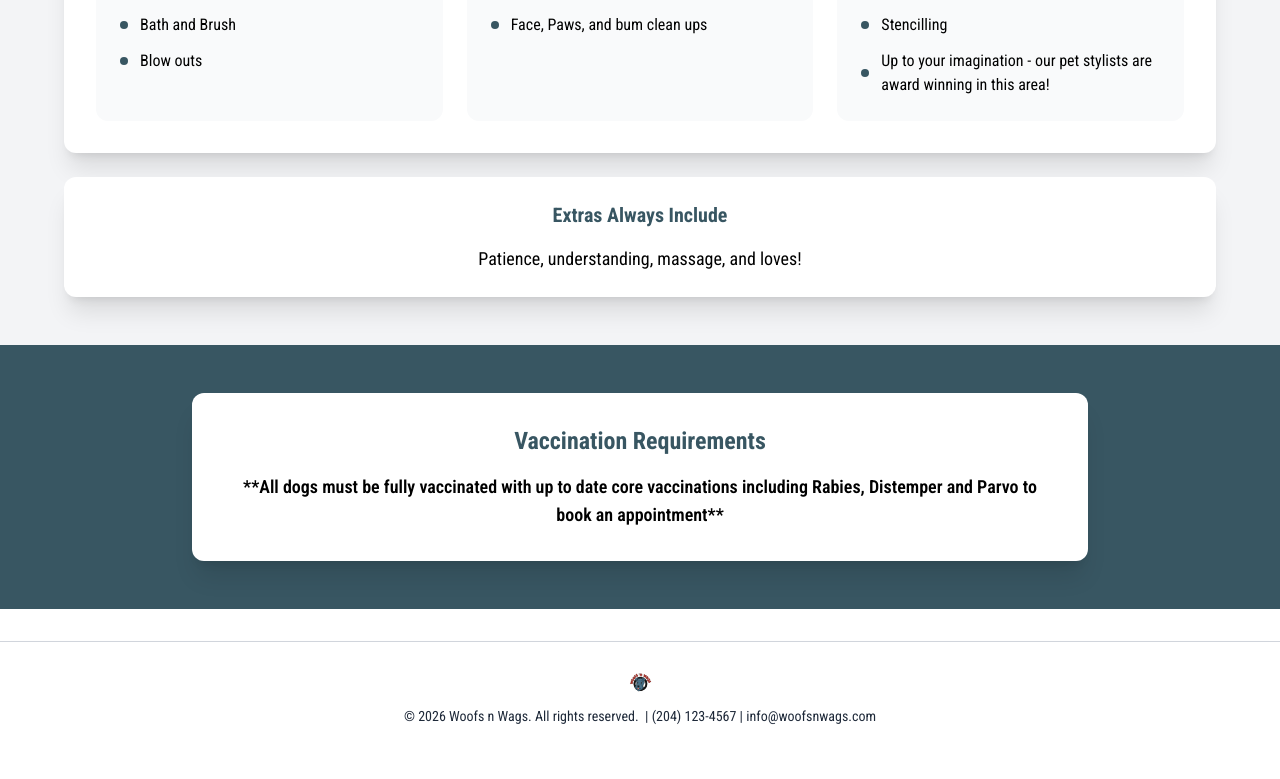
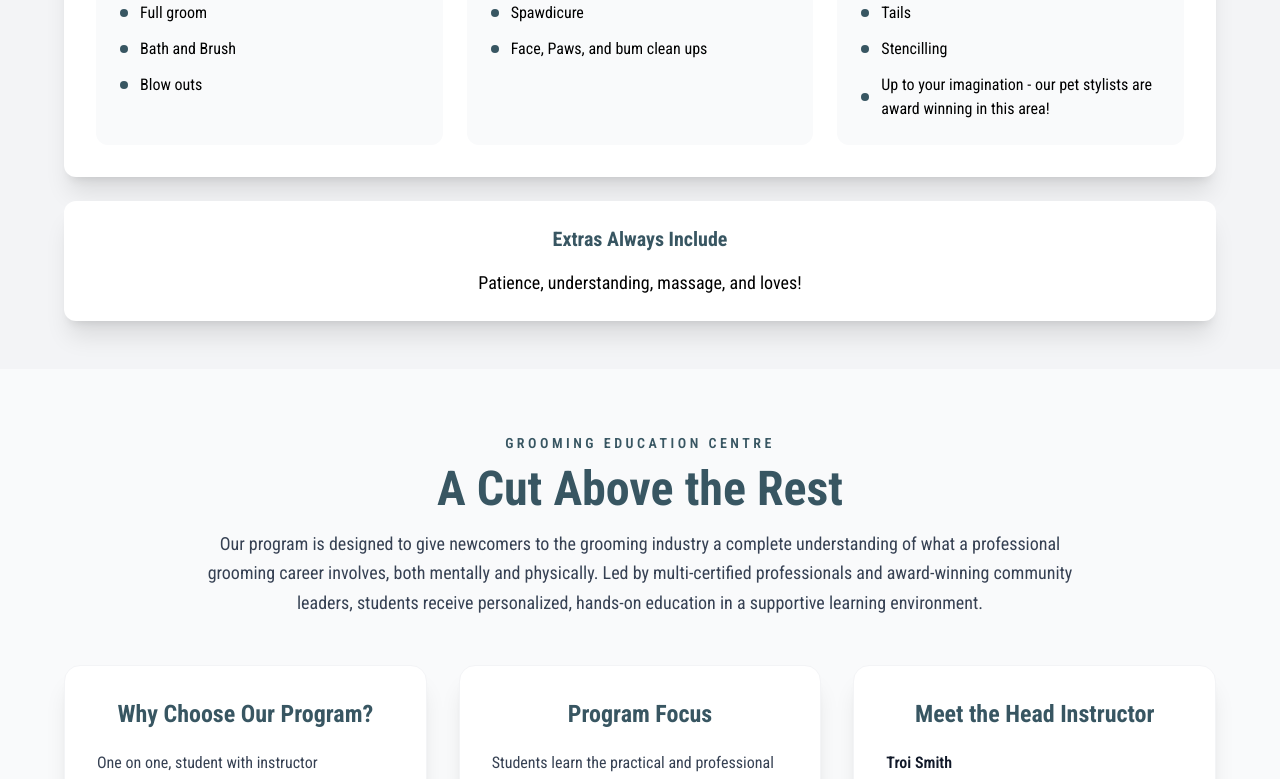
Before and after one commit to matthew-sawatzky/woofs-n-wags, a React (Vite) app: page /grooming in a window 1280 px wide. Shown: the part 2000-2779 px from the top of the page. Before the commit the page ends 2750 px from the top, so only its background shows below. Built offline with nearby package versions, Linux system fonts and the light colour scheme.

Commit message:
grooming education center

```diff
--- a/src/pages/Grooming.tsx
+++ b/src/pages/Grooming.tsx
@@ -23,6 +23,19 @@ function Grooming() {
               </h1>
 
               <div className="flex gap-4">
+                <button
+                  onClick={() => {
+                    const element = document.getElementById("education-centre");
+                    element?.scrollIntoView({
+                      behavior: "smooth",
+                      block: "start",
+                    });
+                  }}
+                  className="text-white px-4 py-2 rounded-full flex items-center gap-2 hover:opacity-90 hover:shadow-2xl transition-all duration-300 hover:scale-105 cursor-pointer"
+                  style={{ backgroundColor: "#385662" }}
+                >
+                  Grooming Education Centre
+                </button>
                 <button
                   className="text-white px-4 py-2 rounded-full flex items-center gap-2 hover:opacity-90 hover:shadow-2xl transition-all duration-300 hover:scale-105 cursor-pointer"
                   style={{ backgroundColor: "#385662" }}
@@ -278,6 +291,129 @@ function Grooming() {
         </div>
       </section>
 
+      {/* Grooming Education Centre */}
+      <section id="education-centre" className="py-16 px-8 bg-gray-50">
+        <div className="max-w-6xl mx-auto">
+          <div className="text-center mb-12">
+            <p
+              className="text-sm font-semibold uppercase tracking-[0.25em] mb-3"
+              style={{ color: "#385662" }}
+            >
+              Grooming Education Centre
+            </p>
+            <h2
+              className="text-4xl md:text-5xl font-bold mb-4"
+              style={{ color: "#385662" }}
+            >
+              A Cut Above the Rest
+            </h2>
+            <p className="text-lg text-gray-700 max-w-4xl mx-auto leading-relaxed">
+              Our program is designed to give newcomers to the grooming industry
+              a complete understanding of what a professional grooming career
+              involves, both mentally and physically. Led by multi-certified
+              professionals and award-winning community leaders, students
+              receive personalized, hands-on education in a supportive learning
+              environment.
+            </p>
+          </div>
+
+          <div className="grid grid-cols-1 lg:grid-cols-3 gap-8">
+            <div className="bg-white rounded-2xl p-8 shadow-xl border border-gray-100">
+              <h3
+                className="text-2xl font-bold mb-5 text-center"
+                style={{ color: "#385662" }}
+              >
+                Why Choose Our Program?
+              </h3>
+              <div className="space-y-4 text-gray-700 leading-relaxed">
+                <p>One on one, student with instructor experience.</p>
+                <p>Hands on participation, supervised, and guided learning.</p>
+                <p>Up to date industry focused education and mentorship.</p>
+                <p>
+                  Compassionate, safe, and fear free centred grooming practices.
+                </p>
+                <p>Over 25 years of combined experience.</p>
+              </div>
+            </div>
+
+            <div className="bg-white rounded-2xl p-8 shadow-xl border border-gray-100">
+              <h3
+                className="text-2xl font-bold mb-5 text-center"
+                style={{ color: "#385662" }}
+              >
+                Program Focus
+              </h3>
+              <div className="space-y-4 text-gray-700 leading-relaxed">
+                <p>
+                  Students learn the practical and professional side of the
+                  grooming industry with direct instruction, mentorship, and
+                  real-world support.
+                </p>
+                <p>
+                  The goal is to build confidence, technical skill, and a clear
+                  understanding of what it takes to thrive in a grooming career.
+                </p>
+                <div className="rounded-xl border border-dashed border-gray-200 bg-gray-50 px-4 py-3">
+                  <p className="text-sm font-semibold uppercase tracking-wide text-gray-500 mb-1">
+                    Learning environment
+                  </p>
+                  <p>
+                    Supportive, hands-on, and designed to help newcomers grow at
+                    a steady pace.
+                  </p>
+                </div>
+              </div>
+            </div>
+
+            <div className="bg-white rounded-2xl p-8 shadow-xl border border-gray-100">
+              <h3
+                className="text-2xl font-bold mb-5 text-center"
+                style={{ color: "#385662" }}
+              >
+                Meet the Head Instructor
+              </h3>
+              <div className="space-y-4 text-gray-700 leading-relaxed">
+                <p className="font-semibold text-gray-900">Troi Smith</p>
+                <p>
+                  Troi leads the program with pride, professionalism, and
+                  extensive industry experience across multiple areas of pet
+                  care and education.
+                </p>
+                <p>
+                  With more than 10 years in the grooming industry, along with
+                  years of experience coaching equestrians, Troi brings a unique
+                  combination of leadership, patience, and technical expertise
+                  to every student she mentors.
+                </p>
+                <div className="space-y-2 rounded-xl bg-gray-50 p-4">
+                  <p>Former President of PPGAM.</p>
+                  <p>Currently affiliated with CPPS.</p>
+                  <p>A multi-certified pet stylist.</p>
+                  <p>Passionate about continued education and mentorship.</p>
+                </div>
+              </div>
+            </div>
+          </div>
+
+          <div className="mt-8 bg-white rounded-2xl p-8 shadow-xl border border-gray-100 text-center">
+            <p className="text-lg text-gray-700 max-w-4xl mx-auto leading-relaxed">
+              Troi is dedicated to raising the standard of compassionate
+              grooming while helping students build confidence, professionalism,
+              and lasting careers in the industry.
+            </p>
+            <div className="mt-6">
+              <a
+                href="mailto:woofsgroomingteam@gmail.com"
+                className="inline-flex items-center justify-center rounded-full px-6 py-3 font-semibold text-white shadow-lg transition-all duration-300 hover:scale-105 hover:shadow-2xl"
+                style={{ backgroundColor: "#385662" }}
+              >
+                Email us at woofsgroomingteam@gmail.com
+              </a>
+            </div>
+          </div>
+        </div>
+      </section>
+
       {/* Vaccination Requirements */}
       <section className="py-12 px-8" style={{ backgroundColor: "#385662" }}>
         <div className="max-w-4xl mx-auto">
--- a/src/pages/StAnnesLocation.tsx
+++ b/src/pages/StAnnesLocation.tsx
@@ -396,7 +396,6 @@ function StAnnesLocation() {
                 ‹
               </button>
 
-              {/* Next button */}
               <button
                 onClick={nextGalleryImage}
                 className="absolute right-4 top-1/2 transform -translate-y-1/2 text-4xl rounded-full w-14 h-14 flex items-center justify-center hover:scale-110 transition-all duration-300 cursor-pointer shadow-lg"
@@ -406,7 +405,6 @@ function StAnnesLocation() {
                 ›
               </button>
 
-              {/* Image counter */}
               <div
                 className="absolute bottom-6 left-1/2 transform -translate-x-1/2 px-6 py-3 rounded-full font-semibold shadow-lg"
                 style={{ backgroundColor: "white", color: "#385662" }}
@@ -415,7 +413,6 @@ function StAnnesLocation() {
               </div>
             </div>
 
-            {/* Thumbnail Navigation */}
             <div className="bg-white p-6 flex justify-center gap-3 overflow-x-auto">
               {stAnnesGalleryImages.map((image, index) => (
                 <button
```
Also changed, not shown: 1 other file (tests, documents, lock files or other folders).
